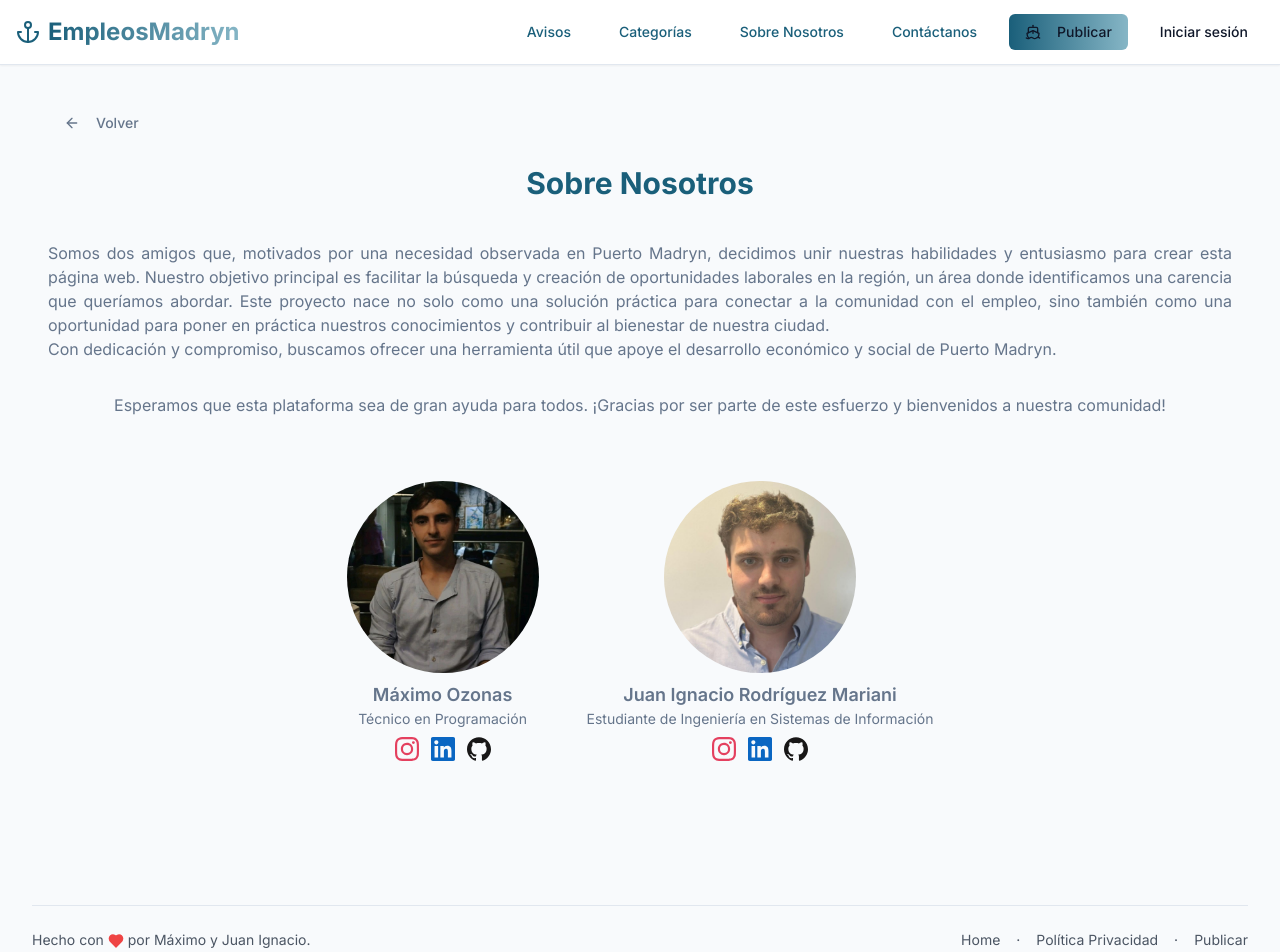
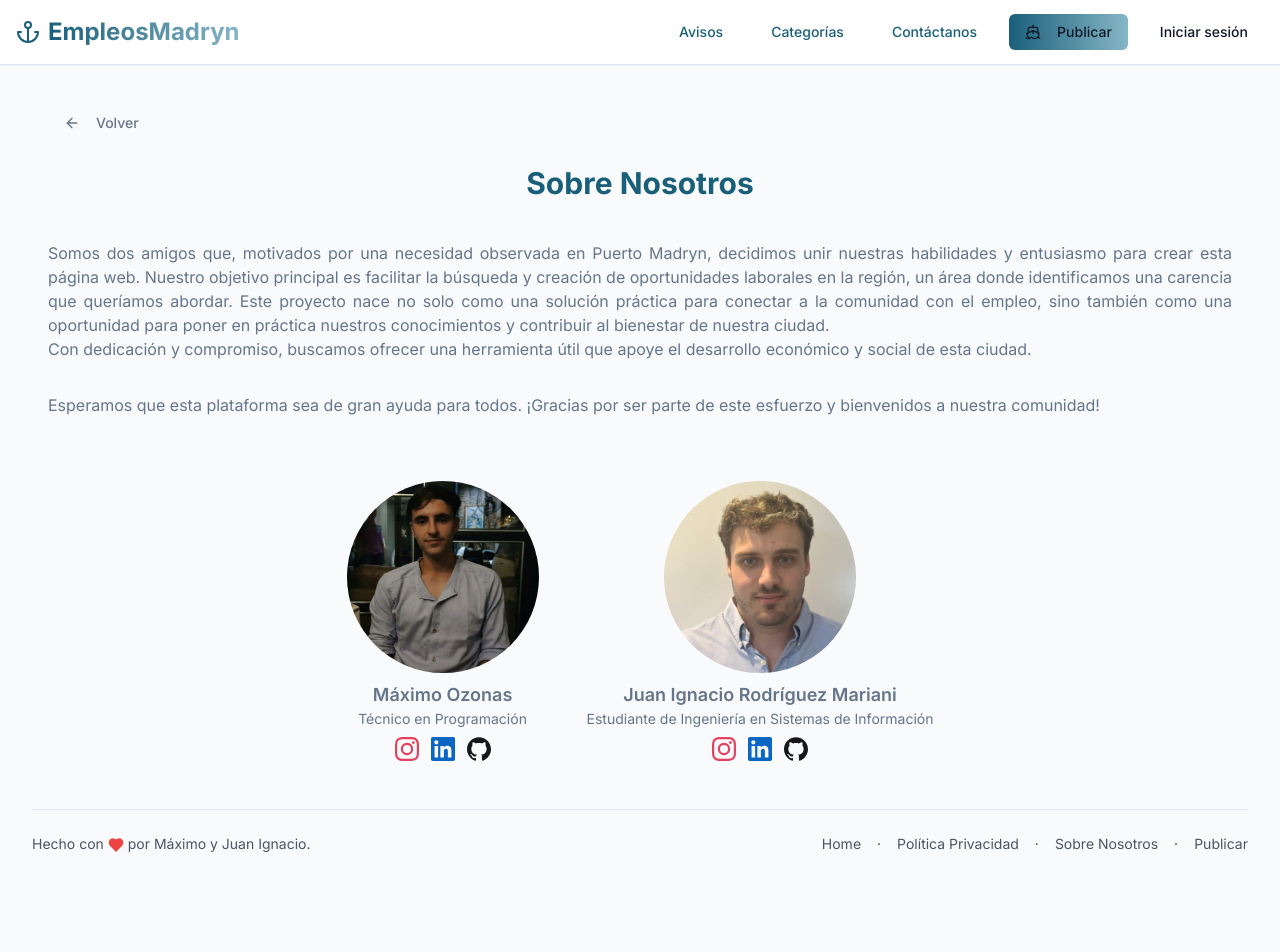
Before and after one commit to maxiozonas/empleo-puerto-madryn-front-end, a Next.js app: page /sobre-nosotros in a window 1280 px wide. Shown: the top 952 px of the page. After the commit the page ends 870 px from the top, so only its background shows below. Built offline with nearby package versions, Linux system fonts and the light colour scheme; no server answers.

Commit message:
Mejoras en textos

```diff
--- a/app/contactanos/page.tsx
+++ b/app/contactanos/page.tsx
@@ -161,7 +161,7 @@ export default function ContactUs() {
                   <FormLabel className="text-primary font-medium">Email</FormLabel>
                   <FormControl>
                     <Input
-                      placeholder="contacto@empresa.com"
+                      placeholder="contacto@ejemplo.com"
                       {...field}
                       value={field.value ?? ""}
                       className="border-primary/20 focus-visible:ring-primary"
--- a/app/politica-privacidad/page.tsx
+++ b/app/politica-privacidad/page.tsx
@@ -26,7 +26,7 @@ export default function PoliticaPrivacidadPage() {
       <h1 className="text-3xl font-bold text-primary mb-6">Términos y Condiciones</h1>
       <section className="space-y-6 text-gray-700">
         <h2 className="text-2xl font-semibold">Política de Privacidad</h2>
-        <p>El sitio web <strong>EmpleosPuertoMadryn</strong> es propiedad de EmpleosPuertoMadryn, que actúa como controlador de datos de tus datos personales.</p>
+        <p>El sitio web <strong>EmpleosPuertoMadryn</strong> es propiedad de EmpleosPuertoMadryn, que actúa como controlador de tus datos personales.</p>
         <p>Hemos adoptado esta Política de Privacidad, que establece cómo procesamos la información recopilada por EmpleosPuertoMadryn y explica las razones por las cuales necesitamos recopilar ciertos datos personales sobre ti. Por lo tanto, te recomendamos leer esta Política de Privacidad antes de utilizar el sitio web de EmpleosPuertoMadryn.</p>
         <p>Nos tomamos muy en serio la protección de tus datos personales y nos comprometemos a garantizar su confidencialidad y seguridad.</p>
 
@@ -35,7 +35,7 @@ export default function PoliticaPrivacidadPage() {
 
         <h3 className="text-xl font-semibold">¿Por qué procesamos tus datos?</h3>
         <p>Nuestra principal prioridad es la seguridad de los datos de nuestros usuarios. Por ello, procesamos únicamente los datos mínimos necesarios para mantener y operar el sitio web de manera efectiva. La información recopilada automáticamente se utiliza para identificar posibles casos de abuso y para generar estadísticas sobre el uso de la plataforma. Estas estadísticas no se agrupan de forma que permitan identificar a un usuario específico.</p>
-        <p>Puedes visitar nuestro sitio web sin revelar tu identidad ni proporcionar datos que permitan identificarte como individuo. Sin embargo, si deseas utilizar ciertas funcionalidades, como publicar una oferta de empleo, suscribirte a nuestro boletín o contactarnos, podrías proporcionarnos datos personales como tu correo electrónico, nombre, apellido, ciudad de residencia o información de tu empresa. Puedes elegir no compartir tus datos personales, pero esto podría limitar tu acceso a algunas funciones del sitio. Por ejemplo, no podrías publicar avisos ni recibir notificaciones personalizadas. Si tienes dudas sobre qué información es obligatoria, puedes contactarnos en <strong>empleospmadryn@gmail.com</strong>.</p>
+        <p>Puedes visitar nuestro sitio web sin revelar tu identidad ni proporcionar datos que permitan identificarte como individuo. Sin embargo, si deseas utilizar ciertas funcionalidades, como publicar una oferta de empleo, suscribirte a nuestro boletín o contactarnos, podrías proporcionarnos datos personales como tu correo electrónico, nombre, apellido, ciudad de residencia o información de tu empresa. Puedes elegir no compartir tus datos personales, pero esto podría limitar tu acceso a algunas funciones del sitio. Por ejemplo, no podrías publicar avisos ni recibir notificaciones personalizadas. Si tienes dudas sobre qué información es obligatoria, puedes contactarnos en <strong>empleospuertomadryn@gmail.com</strong>.</p>
 
         <h3 className="text-xl font-semibold">Tus derechos</h3>
         <p>Si resides en Europa, cuentas con los siguientes derechos relacionados con tus datos personales:</p>
--- a/app/sobre-nosotros/page.tsx
+++ b/app/sobre-nosotros/page.tsx
@@ -27,7 +27,7 @@ export default function AboutUs() {
   };
 
   return (
-    <section className="container mx-auto min-h-screen py-6 px-4">
+    <section className="container mx-auto py-6 px-4">
       <div className="flex items-center mb-6">
         <Button
           onClick={handleBack}
@@ -37,15 +37,15 @@ export default function AboutUs() {
           <span>Volver</span>
         </Button>
       </div>
-      <div className="flex flex-col items-center gap-8">
-        <h1 className="text-3xl font-bold text-primary mb-2">
+      <div className="flex flex-col gap-8">
+        <h1 className="text-3xl font-bold text-center text-primary mb-2">
           Sobre Nosotros
         </h1>
         <p className="text-muted-foreground text-justify">
           Somos dos amigos que, motivados por una necesidad observada en Puerto Madryn, decidimos unir nuestras habilidades y entusiasmo para crear esta página web. Nuestro objetivo principal es facilitar la búsqueda y creación de oportunidades laborales en la región, un área donde identificamos una carencia que queríamos abordar. Este proyecto nace no solo como una solución práctica para conectar a la comunidad con el empleo, sino también como una oportunidad para poner en práctica nuestros conocimientos y contribuir al bienestar de nuestra ciudad. <br />
-          Con dedicación y compromiso, buscamos ofrecer una herramienta útil que apoye el desarrollo económico y social de Puerto Madryn.
+          Con dedicación y compromiso, buscamos ofrecer una herramienta útil que apoye el desarrollo económico y social de esta ciudad.
         </p>
-        <p className="text-muted-foreground">
+        <p className="text-muted-foreground text-justify">
           Esperamos que esta plataforma sea de gran ayuda para todos. ¡Gracias por ser parte de este esfuerzo y bienvenidos a nuestra comunidad!
         </p>
       </div>
--- a/components/home-page/footer.tsx
+++ b/components/home-page/footer.tsx
@@ -16,10 +16,16 @@ export default function Footer() {
     router.push("/politica-privacidad");
   };
 
+  const handleAboutUsClick = (e: React.MouseEvent<HTMLAnchorElement>) => {
+    e.preventDefault();
+    router.push("/sobre-nosotros");
+  }
+
   const handlePublishClick = (e: React.MouseEvent<HTMLAnchorElement>) => {
     e.preventDefault();
     router.push("/nuevo-aviso");
   };
+
 
   return (
     <div className="border-t mt-6 pt-6 flex flex-col md:flex-row justify-between items-center text-sm text-gray-600">
@@ -45,6 +51,14 @@ export default function Footer() {
         <span>·</span>
         <a
           href="#"
+          onClick={handleAboutUsClick}
+          className="hover:text-blue-600 transition-colors cursor-pointer"
+        >
+          Sobre Nosotros
+        </a>
+        <span>·</span>
+        <a
+          href="#"
           onClick={handlePublishClick}
           className="hover:text-blue-600 transition-colors cursor-pointer"
         >
--- a/components/navbar/header.tsx
+++ b/components/navbar/header.tsx
@@ -75,12 +75,6 @@ export default function Header() {
         asChild
         className="text-primary hover:underline transition-colors"
       >
-        <Link href="/sobre-nosotros">Sobre Nosotros</Link>
-      </Button>
-      <Button
-        asChild
-        className="text-primary hover:underline transition-colors"
-      >
         <Link href="/contactanos">Contáctanos </Link>
       </Button>
       <Button className="bg-ocean-gradient hover:bg-primary/90" onClick={handlePublicarEmpleo}>
@@ -126,17 +120,6 @@ export default function Header() {
             }}
           >
             <Link href="/categorias">Categorías</Link>
-          </Button>
-          <Button
-            asChild
-            variant="outline"
-            className="w-full border-primary text-primary hover:bg-primary/10"
-            onClick={() => {
-              setIsMenuOpen(false);
-              router.push("/sobre-nosotros");
-            }}
-          >
-            <Link href="/sobre-nosotros">Sobre Nosotros</Link>
           </Button>
           <Button
             asChild
```
